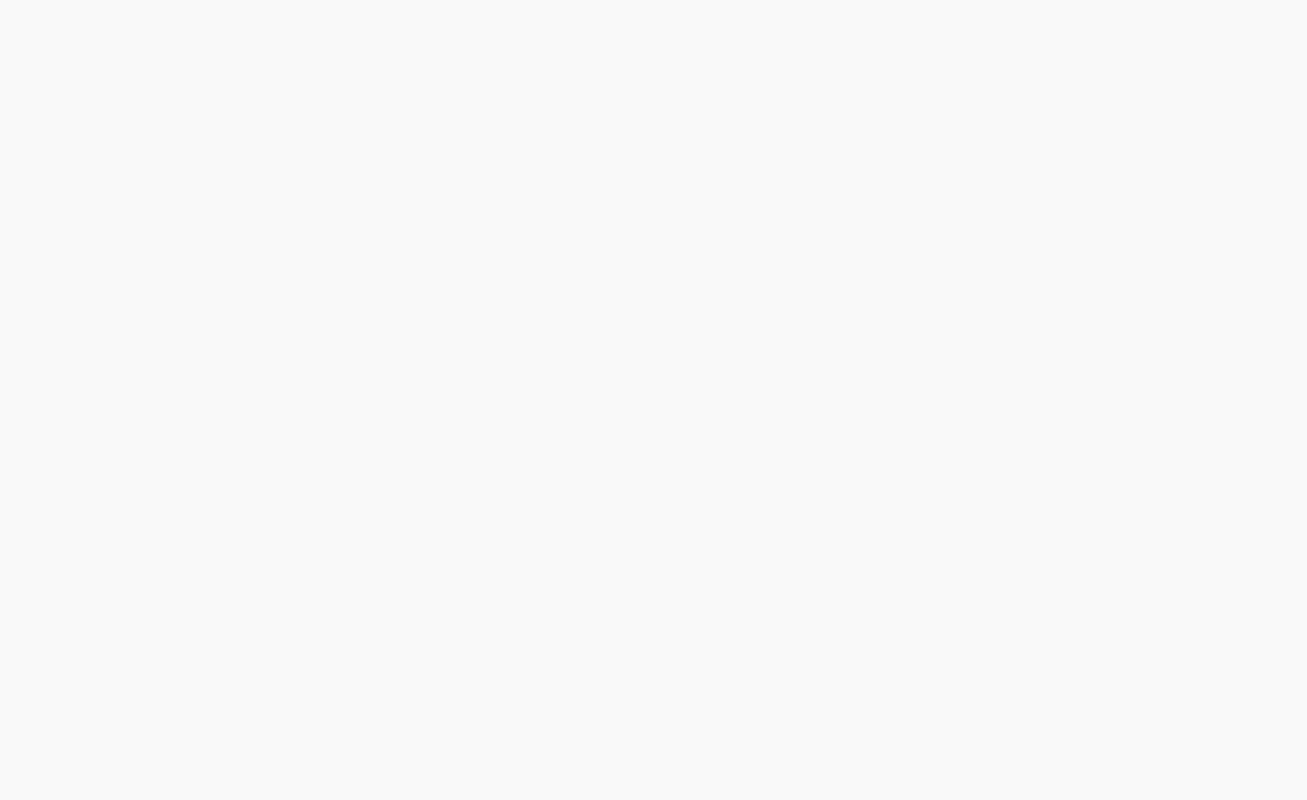
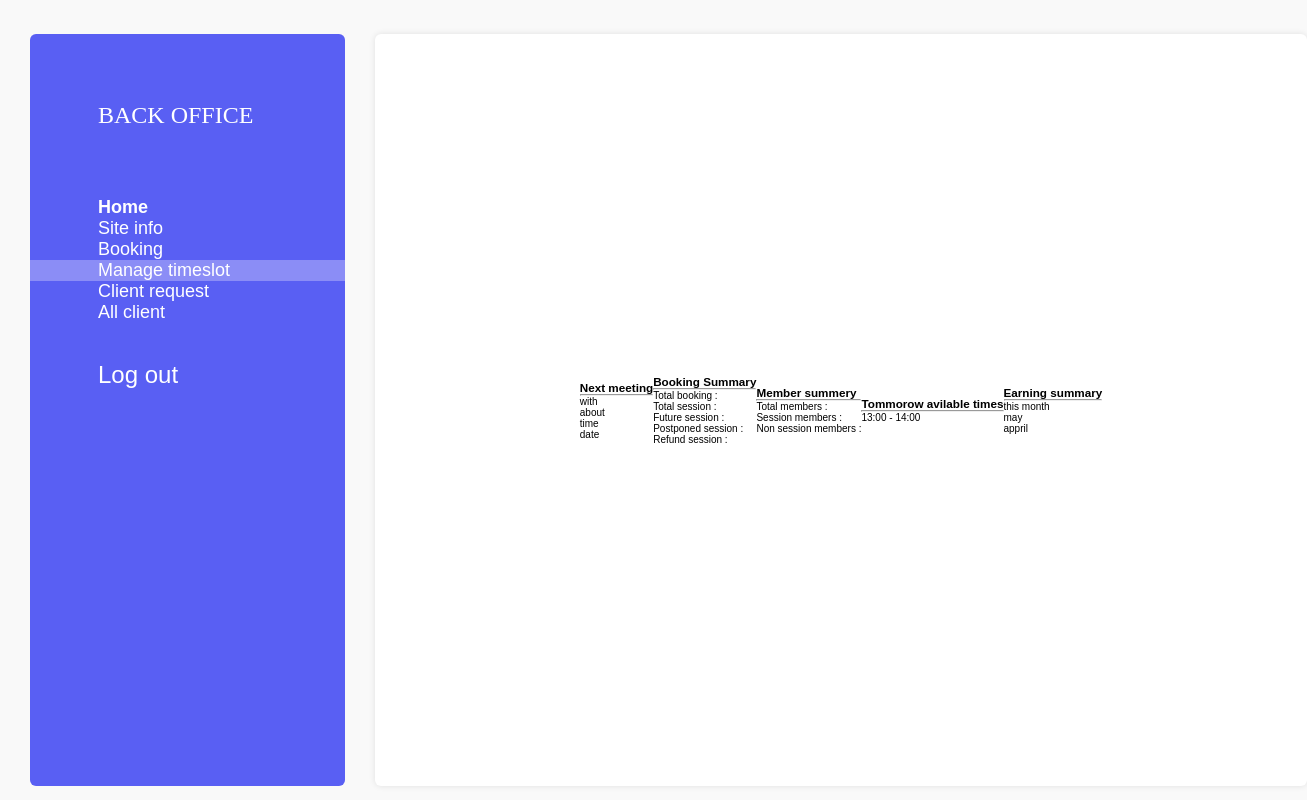
Before and after one commit to GayashanGamage/Dr.Dinesh-backoffice, a Vue app: page /office/home in a window 1280 px wide. Before the commit this address had no page. Shown: the whole page, 1307 px wide, since content can reach past the window. Built offline with nearby package versions, Linux system fonts and the light colour scheme; a web font is replaced by a local one.

Commit message:
add all sub component parts of 'office' page

```diff
--- /dev/null
+++ b/src/components/All-client.vue
@@ -0,0 +1,18 @@
+<template>
+  <div class="c1-level-one-container">
+    <p>All client page</p>
+  </div>
+</template>
+
+<script setup>
+name: "All-client";
+</script>
+
+<style scoped>
+.c1-level-one-container {
+  display: flex;
+  justify-content: center;
+  align-items: center;
+  width: 100%;
+}
+</style>
--- /dev/null
+++ b/src/components/Booking.vue
@@ -0,0 +1,18 @@
+<template>
+  <div class="c2-level-one-container">
+    <p>Booking page</p>
+  </div>
+</template>
+
+<script setup>
+name: "Info";
+</script>
+
+<style scoped>
+.c2-level-one-container {
+  display: flex;
+  justify-content: center;
+  align-items: center;
+  width: 100%;
+}
+</style>
--- /dev/null
+++ b/src/components/Client-request.vue
@@ -0,0 +1,18 @@
+<template>
+  <div class="c3-level-one-container">
+    <p>Client reques page</p>
+  </div>
+</template>
+
+<script setup>
+name: "Time-slot";
+</script>
+
+<style scoped>
+.c3-level-one-container {
+  display: flex;
+  justify-content: center;
+  align-items: center;
+  width: 100%;
+}
+</style>
--- /dev/null
+++ b/src/components/Info.vue
@@ -0,0 +1,18 @@
+<template>
+  <div class="c4-level-one-container">
+    <p>info page</p>
+  </div>
+</template>
+
+<script setup>
+name: "Info";
+</script>
+
+<style scoped>
+.c4-level-one-container {
+  display: flex;
+  justify-content: center;
+  align-items: center;
+  width: 100%;
+}
+</style>
--- a/src/components/Sidebar.vue
+++ b/src/components/Sidebar.vue
@@ -4,22 +4,34 @@
       <h1 class="menu-item-header">BACK OFFICE</h1>
     </div>
     <div class="c-level-two-container menu-item">
-      <p class="menu-item-text select-text">Home</p>
+      <router-link class="menu-item-text select-text" to="/office/home"
+        >Home</router-link
+      >
     </div>
     <div class="c-level-two-container menu-item">
-      <p class="menu-item-text">Site info</p>
+      <router-link class="menu-item-text" to="/office/info"
+        >Site info</router-link
+      >
     </div>
     <div class="c-level-two-container menu-item">
-      <p class="menu-item-text">Booking</p>
+      <router-link class="menu-item-text" to="/office/booking"
+        >Booking</router-link
+      >
     </div>
     <div class="c-level-two-container menu-item select">
-      <p class="menu-item-text">Manage timeslot</p>
+      <router-link class="menu-item-text" to="/office/timeslot"
+        >Manage timeslot</router-link
+      >
     </div>
     <div class="c-level-two-container menu-item">
-      <p class="menu-item-text">Client request</p>
+      <router-link class="menu-item-text" to="/office/request"
+        >Client request</router-link
+      >
     </div>
     <div class="c-level-two-container menu-item">
-      <p class="menu-item-text">All client</p>
+      <router-link class="menu-item-text" to="/office/clients"
+        >All client</router-link
+      >
     </div>
     <div class="c-level-two-container log-out-button">
       <p class="log-out-text">Log out</p>
@@ -49,6 +61,7 @@ name: "Sidebar";
   font-weight: 300;
   margin-top: 12px;
   margin-bottom: 12px;
+  text-decoration: none;
 }
 .site-header {
   margin: 68px 68px;
--- /dev/null
+++ b/src/components/Timeslot.vue
@@ -0,0 +1,18 @@
+<template>
+  <div class="c5-level-one-container">
+    <p>time slot page</p>
+  </div>
+</template>
+
+<script setup>
+name: "Time-slot";
+</script>
+
+<style scoped>
+.c5-level-one-container {
+  display: flex;
+  justify-content: center;
+  align-items: center;
+  width: 100%;
+}
+</style>
--- a/src/components/homeComponent.vue
+++ b/src/components/homeComponent.vue
@@ -1,6 +1,43 @@
 <template>
   <div class="c1-level-one-container">
-    <p>home component</p>
+    <div class="c1-level-two-container">
+      <h3>Next meeting</h3>
+      <hr />
+      <p>with {{}}</p>
+      <p>about {{}}</p>
+      <p>time {{}}</p>
+      <p>date {{}}</p>
+    </div>
+    <div class="c1-level-two-container">
+      <h3>Booking Summary</h3>
+      <hr />
+      <p>Total booking :</p>
+      <p>Total session :</p>
+      <p>Future session :</p>
+      <p>Postponed session :</p>
+      <p>Refund session :</p>
+    </div>
+    <div class="c1-level-two-container">
+      <h3>Member summery</h3>
+      <hr />
+      <p>Total members :</p>
+      <p>Session members :</p>
+      <p>Non session members :</p>
+    </div>
+    <div class="c1-level-two-container">
+      <h3>Tommorow avilable times</h3>
+      <hr />
+      <div class="c1-level-three-container">
+        <p>13:00 - 14:00</p>
+      </div>
+    </div>
+    <div class="c1-level-two-container">
+      <h3>Earning summary</h3>
+      <hr />
+      <p>this month {{}}</p>
+      <p>may {{}}</p>
+      <p>appril {{}}</p>
+    </div>
   </div>
 </template>
 
--- a/src/router/index.js
+++ b/src/router/index.js
@@ -5,6 +5,11 @@ import ResetPassword from "@/views/ResetPassword.vue";
 import { createRouter, createWebHistory } from "vue-router";
 import Home from "@/views/Home.vue";
 import HomeComponent from "@/components/homeComponent.vue";
+import Info from "@/components/Info.vue";
+import AllClient from "@/components/All-client.vue";
+import Booking from "@/components/Booking.vue";
+import ClientRequest from "@/components/Client-request.vue";
+import Timeslot from "@/components/Timeslot.vue";
 
 const router = createRouter({
   history: createWebHistory(import.meta.env.BASE_URL),
@@ -30,9 +35,35 @@ const router = createRouter({
       name: "resetPassword",
     },
     {
-      path: "/home",
+      path: "/office",
       component: Home,
-      name: "home",
+      redirect: "office/home",
+      children: [
+        {
+          path: "home",
+          component: HomeComponent,
+        },
+        {
+          path: "info",
+          component: Info,
+        },
+        {
+          path: "booking",
+          component: Booking,
+        },
+        {
+          path: "timeslot",
+          component: Timeslot,
+        },
+        {
+          path: "request",
+          component: ClientRequest,
+        },
+        {
+          path: "clients",
+          component: AllClient,
+        },
+      ],
     },
   ],
 });
--- a/src/views/Home.vue
+++ b/src/views/Home.vue
@@ -30,9 +30,11 @@ name: "Backoffice";
 }
 .content {
   grid-area: content;
-  border: 1px solid black;
-  height: 100vh;
+  height: 94vh;
   margin: 34px 28px 0 0;
+  border-radius: 6px;
+  background-color: #fff;
+  box-shadow: 0px 0px 6px 0px rgba(0, 0, 0, 0.1);
 }
 .level-three-container {
   background-color: #595ff3;
--- a/src/views/Login.vue
+++ b/src/views/Login.vue
@@ -46,7 +46,7 @@ const userPassword = ref(null);
 
 const userDetails = () => {
   if (email === userEmail.value && password === userPassword.value) {
-    router.replace("/home");
+    router.replace("/office");
   } else {
     console.log("your credencial is not valied");
   }
```
